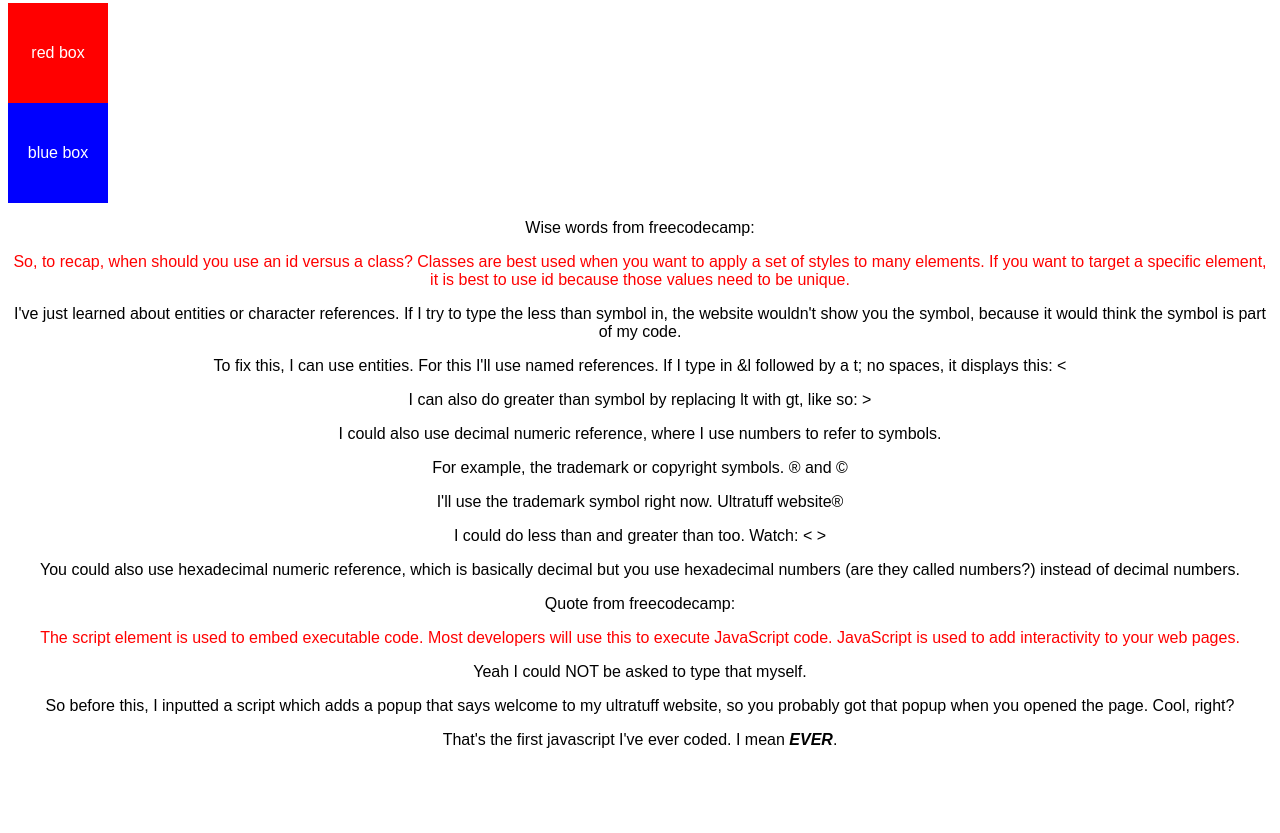
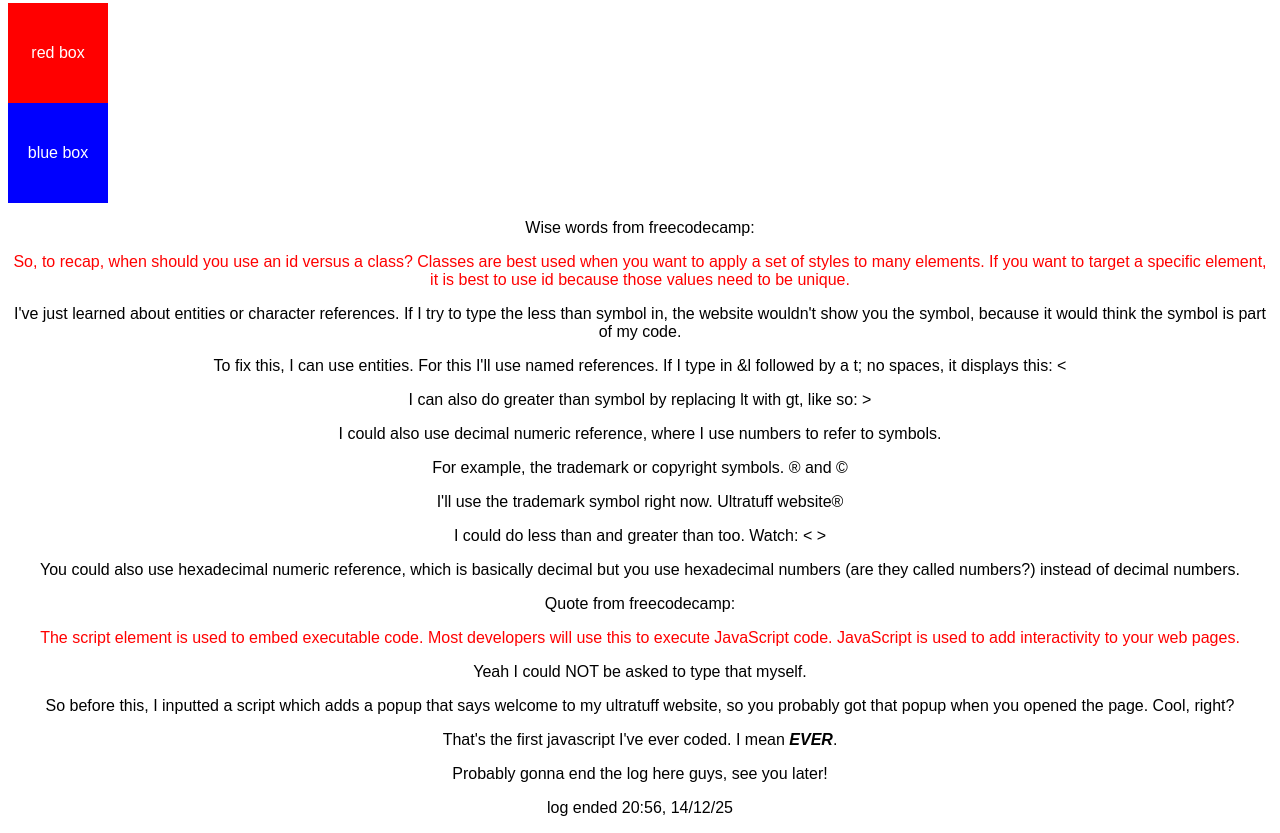
Before and after one commit to daschdrioooo/second-website, a plain HTML site: page index.html in a window 1280 px wide. Shown: the part 2524-3357 px from the top of the page. Before the commit the page ends 3289 px from the top, so only its background shows below. Drawn offline with Linux system fonts and the light colour scheme.

Commit message:
added in forgotten log ending

```diff
--- a/index.html
+++ b/index.html
@@ -107,6 +107,8 @@
         </script>
         <p>So before this, I inputted a script which adds a popup that says welcome to my ultratuff website, so you probably got that popup when you opened the page. Cool, right?</p>
         <p>That's the first javascript I've ever coded. I mean <strong><em>EVER</em></strong>.</p>
+        <p>Probably gonna end the log here guys, see you later!</p>
+        <p>log ended 20:56, 14/12/25</p>
         </section>
         </main>
     </body>
```
